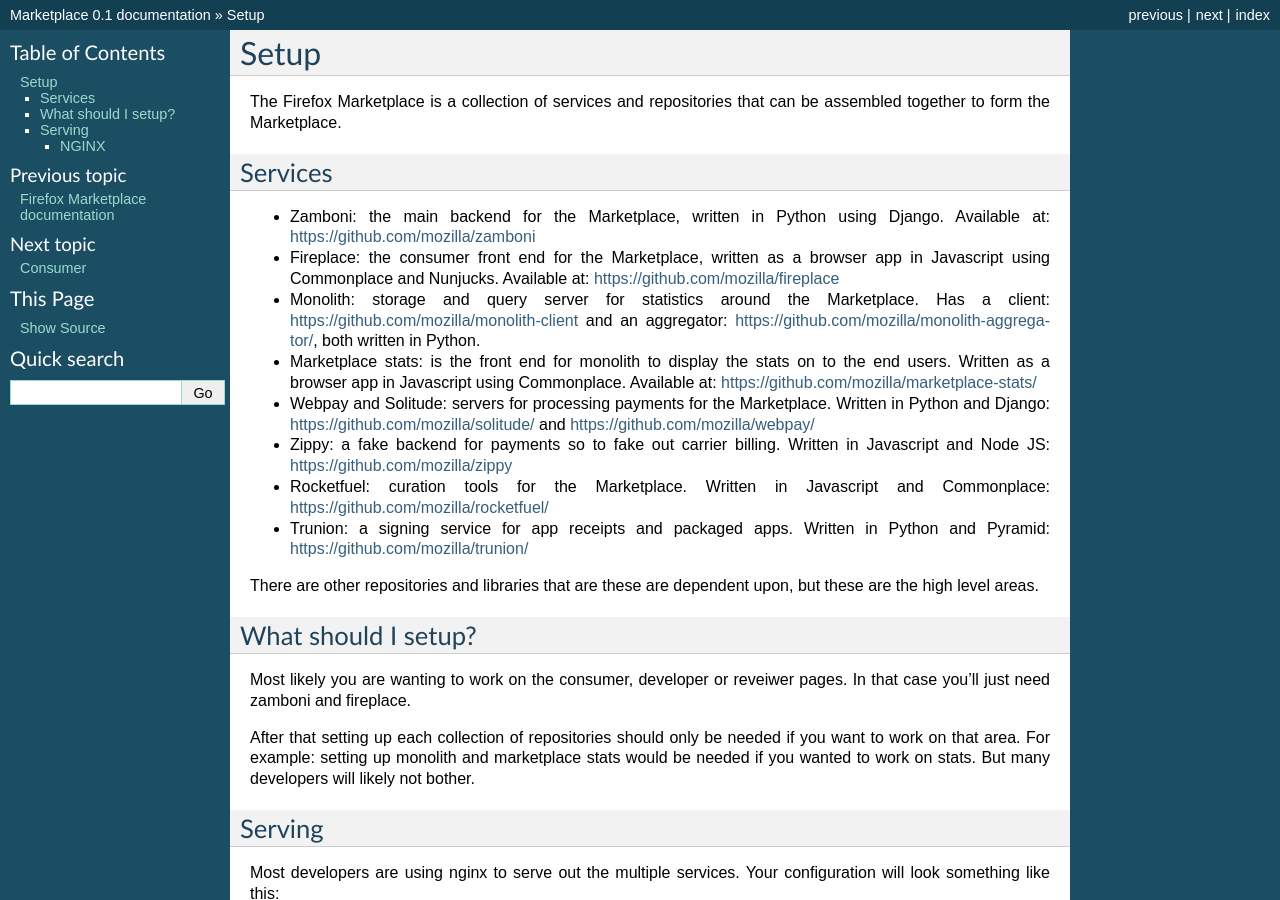
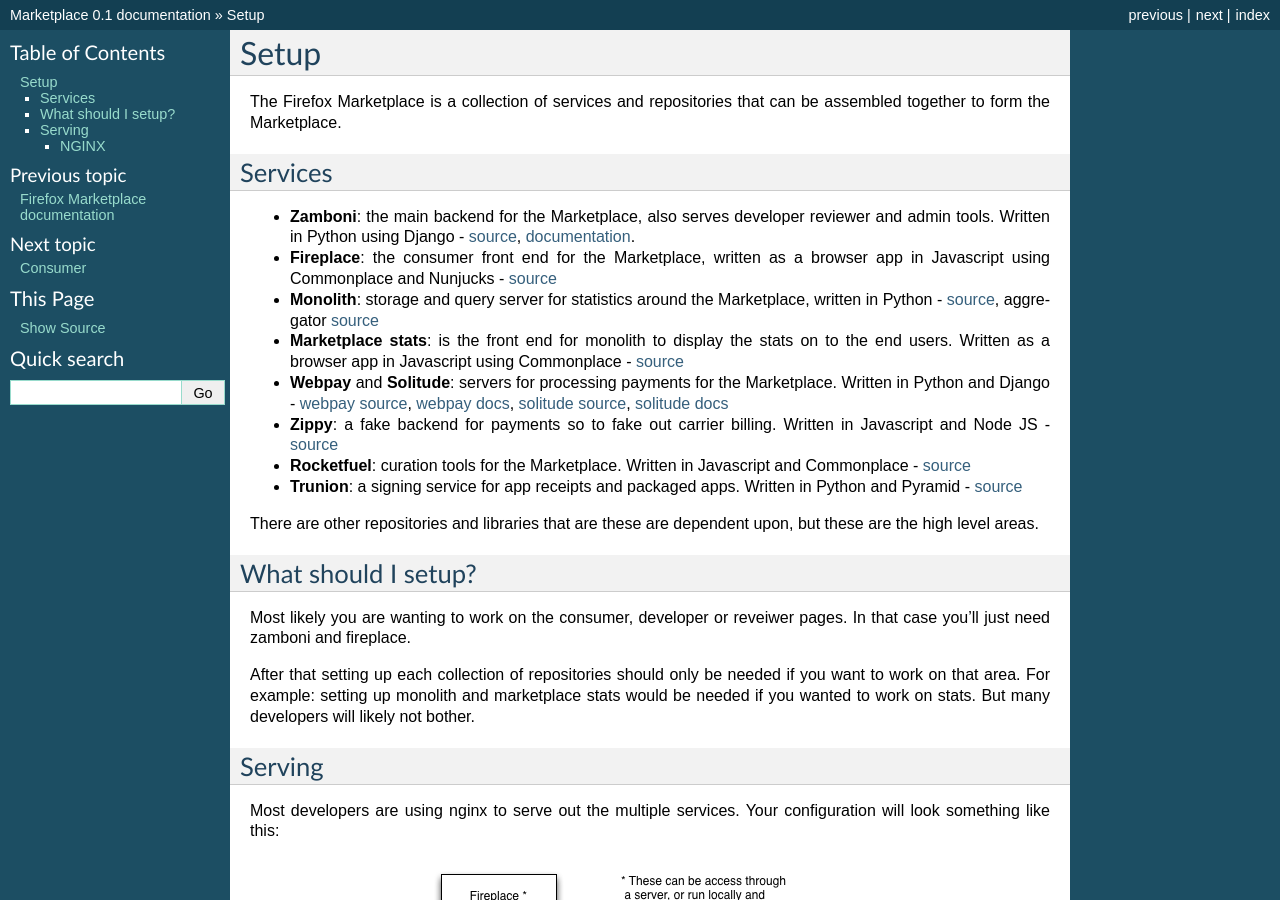
Before and after one commit to mozilla/marketplace-docs, a Sphinx documentation site: the page built from docs/topics/setup.rst, in a window 1280 px wide and 900 px high. Built offline with Sphinx 7.4.7, drawn with Linux system fonts in a browser that asks for light colours.

Commit message:
add in documentation links

```diff
--- a/docs/topics/setup.rst
+++ b/docs/topics/setup.rst
@@ -7,33 +7,36 @@
 Services
 --------
 
-* Zamboni: the main backend for the Marketplace, written in Python using
-  Django. Available at: https://github.com/mozilla/zamboni
+* **Zamboni**: the main backend for the Marketplace, also serves developer
+  reviewer and admin tools. Written in Python using
+  Django - `source <https://github.com/mozilla/zamboni>`_, `documentation
+  <https://zamboni.readthedocs.org>`_.
 
-* Fireplace: the consumer front end for the Marketplace, written as a browser
-  app in Javascript using Commonplace and Nunjucks. Available at:
-  https://github.com/mozilla/fireplace
+* **Fireplace**: the consumer front end for the Marketplace, written as a browser
+  app in Javascript using Commonplace and Nunjucks - `source <https://github.com/mozilla/fireplace>`_
 
-* Monolith: storage and query server for statistics around the Marketplace.
-  Has a client: https://github.com/mozilla/monolith-client and an aggregator:
-  https://github.com/mozilla/monolith-aggregator/, both written in Python.
+* **Monolith**: storage and query server for statistics around the Marketplace,
+  written in Python - `source <https://github.com/mozilla/monolith-client>`_,
+  aggregator `source <https://github.com/mozilla/monolith-aggregator/>`_
 
-* Marketplace stats: is the front end for monolith to display the stats on to
-  the end users. Written as a browser app in Javascript using Commonplace.
-  Available at: https://github.com/mozilla/marketplace-stats/
+* **Marketplace stats**: is the front end for monolith to display the stats on to
+  the end users. Written as a browser app in Javascript using Commonplace
+  - `source <https://github.com/mozilla/marketplace-stats/>`_
 
-* Webpay and Solitude: servers for processing payments for the Marketplace.
-  Written in Python and Django: https://github.com/mozilla/solitude/ and
-  https://github.com/mozilla/webpay/
+* **Webpay** and **Solitude**: servers for processing payments for the Marketplace.
+  Written in Python and Django - `webpay source <https://github.com/mozilla/solitude/>`_,
+  `webpay docs <https://webpay.readthedocs.org>`_, `solitude source
+  <https://github.com/mozilla/webpay/>`_, `solitude docs
+  <https://solitdue.readthedocs.org>`_
 
-* Zippy: a fake backend for payments so to fake out carrier billing. Written
-  in Javascript and Node JS: https://github.com/mozilla/zippy
+* **Zippy**: a fake backend for payments so to fake out carrier billing. Written
+  in Javascript and Node JS - `source <https://github.com/mozilla/zippy>`_
 
-* Rocketfuel: curation tools for the Marketplace. Written in Javascript and
-  Commonplace: https://github.com/mozilla/rocketfuel/
+* **Rocketfuel**: curation tools for the Marketplace. Written in Javascript and
+  Commonplace - `source <https://github.com/mozilla/rocketfuel/>`_
 
-* Trunion: a signing service for app receipts and packaged apps. Written in
-  Python and Pyramid: https://github.com/mozilla/trunion/
+* **Trunion**: a signing service for app receipts and packaged apps. Written in
+  Python and Pyramid - `source <https://github.com/mozilla/trunion/>`_
 
 There are other repositories and libraries that are these are dependent upon,
 but these are the high level areas.
```
